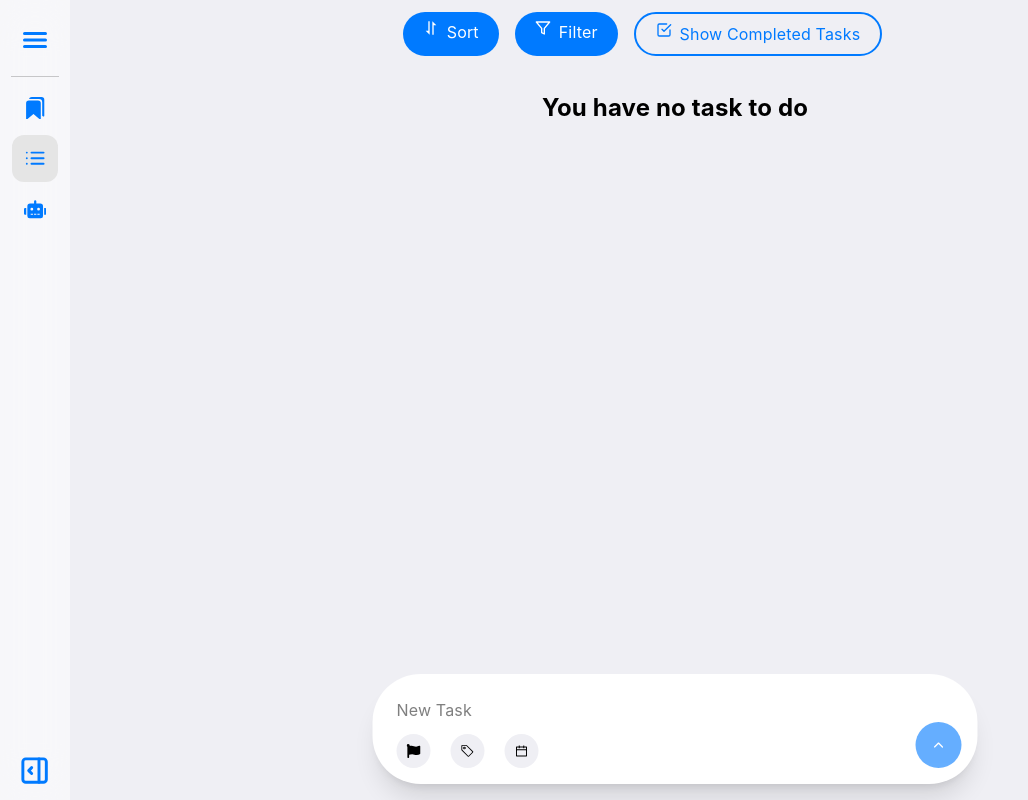
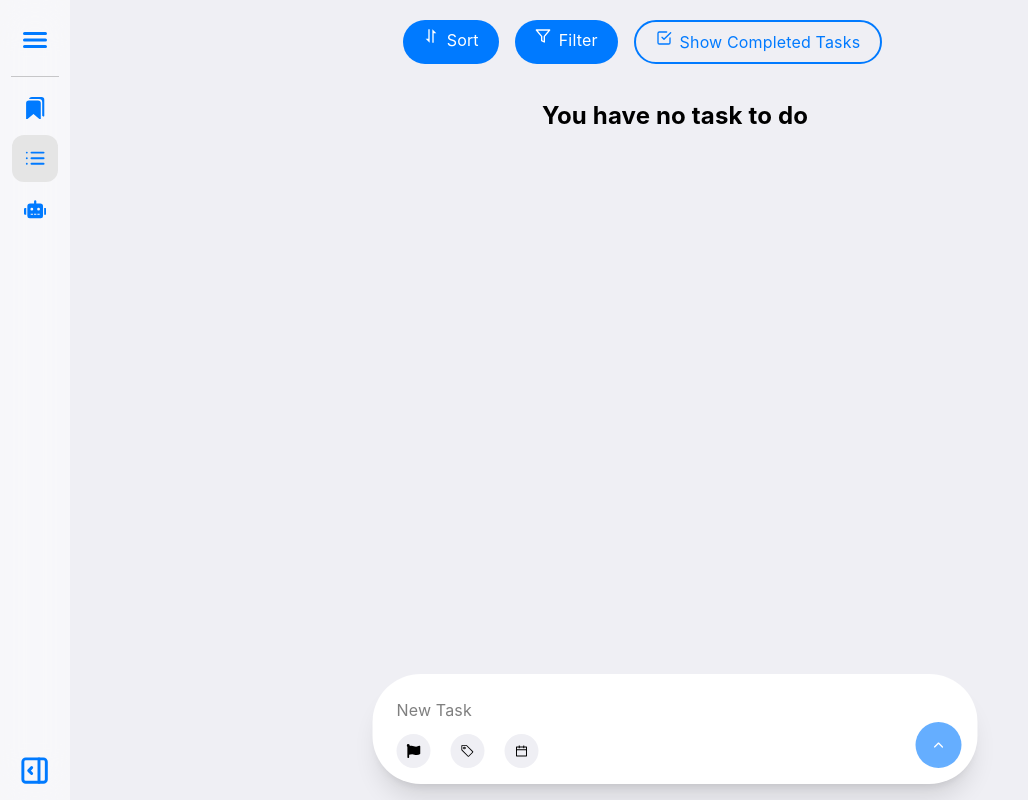
Before and after one commit to DavoodAkrami/productivity-hub, a Next.js app: page /todolist in a window 1280 px wide. Shown: the whole page, without its empty margins (0-1028 px from the left). Built offline with nearby package versions, Linux system fonts and the light colour scheme.

Commit message:
Fixing a design bug

```diff
--- a/src/app/todolist/page.tsx
+++ b/src/app/todolist/page.tsx
@@ -329,7 +329,7 @@ const ToDoList = () => {
     }
 
     return (
-        <div className="h-screen relative select-none pt-[1.5vh]">
+        <div className="h-screen relative select-none pt-[2.5vh]">
             <div
                 className=" flex gap-4 w-[45%] mx-auto relative mb-[1.5vh]"
             >
@@ -380,7 +380,7 @@ const ToDoList = () => {
                                 initial={{ opacity: 0, scale: 0, y: -70}}
                                 animate={{ opacity: 1, scale: 1, y: 0}}
                                 exit={{ opacity: 0, scale: 0, y: -70 }}
-                                className="z-10 absolute left-0 top-12 p-2 bg-[var(--fill-primary)]/50 backdrop-blur-xl rounded-xl w-[35%] flex flex-col gap-2"
+                                className="z-10 absolute left-0 top-14 p-2 bg-[var(--fill-primary)]/50 backdrop-blur-xl rounded-xl w-[35%] flex flex-col gap-2"
                             >
                                 {isDataModalOpen === "sort" ?
                                     sortKinds.map((sort, index) => (
--- a/src/components/BookMarkdCard.tsx
+++ b/src/components/BookMarkdCard.tsx
@@ -25,7 +25,7 @@ const BookMarkCard: React.FC<bookmarkProp> = ({id, title, description, link, han
     return (
         <div
             className={clsx(
-                "bg-[var(--bg-control)]/60 backdrop-blur-xl p-5 rounded-3xl overflow-hidden shadow-xl",
+                "bg-[var(--bg-control)]/60 backdrop-blur-xl p-5 rounded-3xl overflow-hidden",
             )}
         >
             <Button
```
